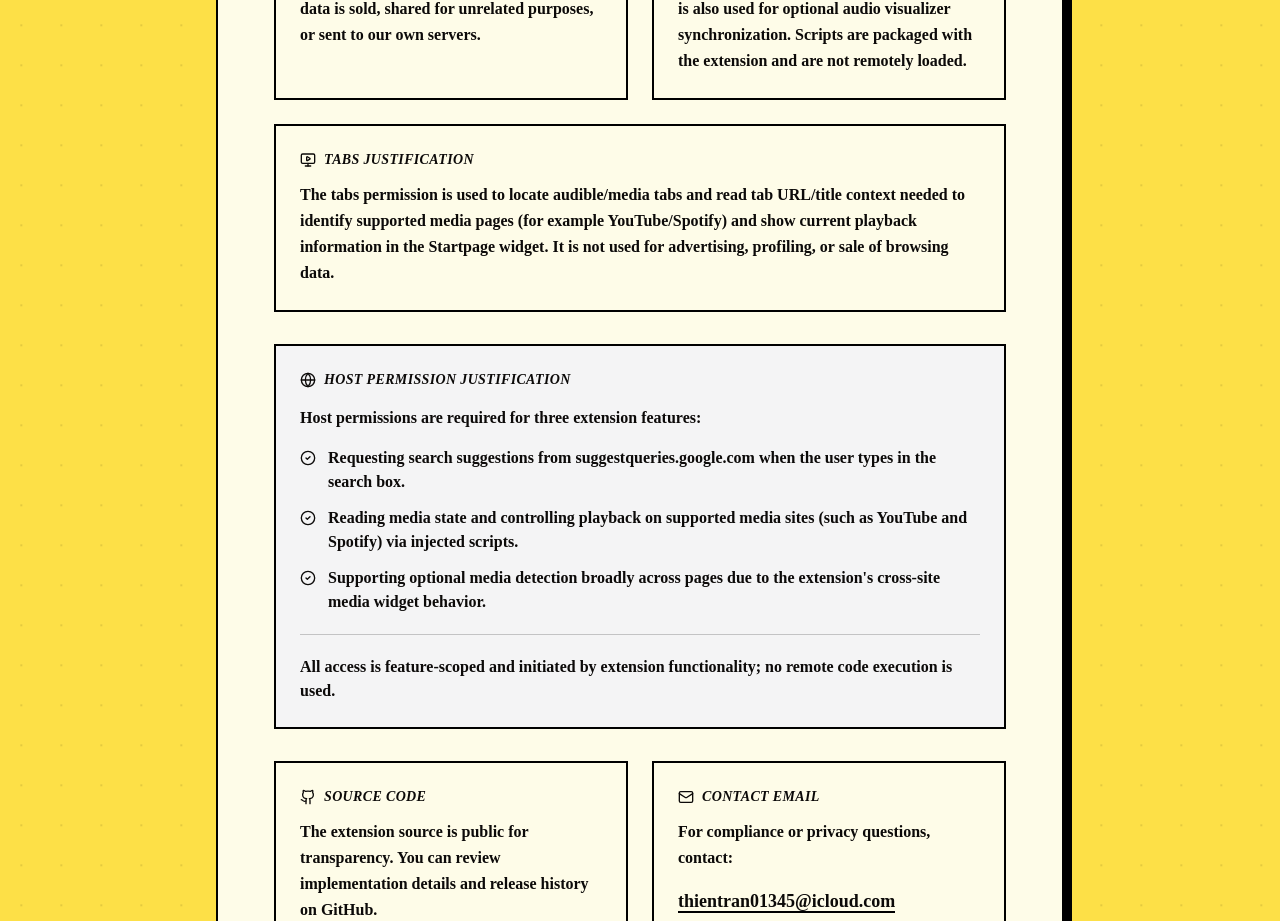
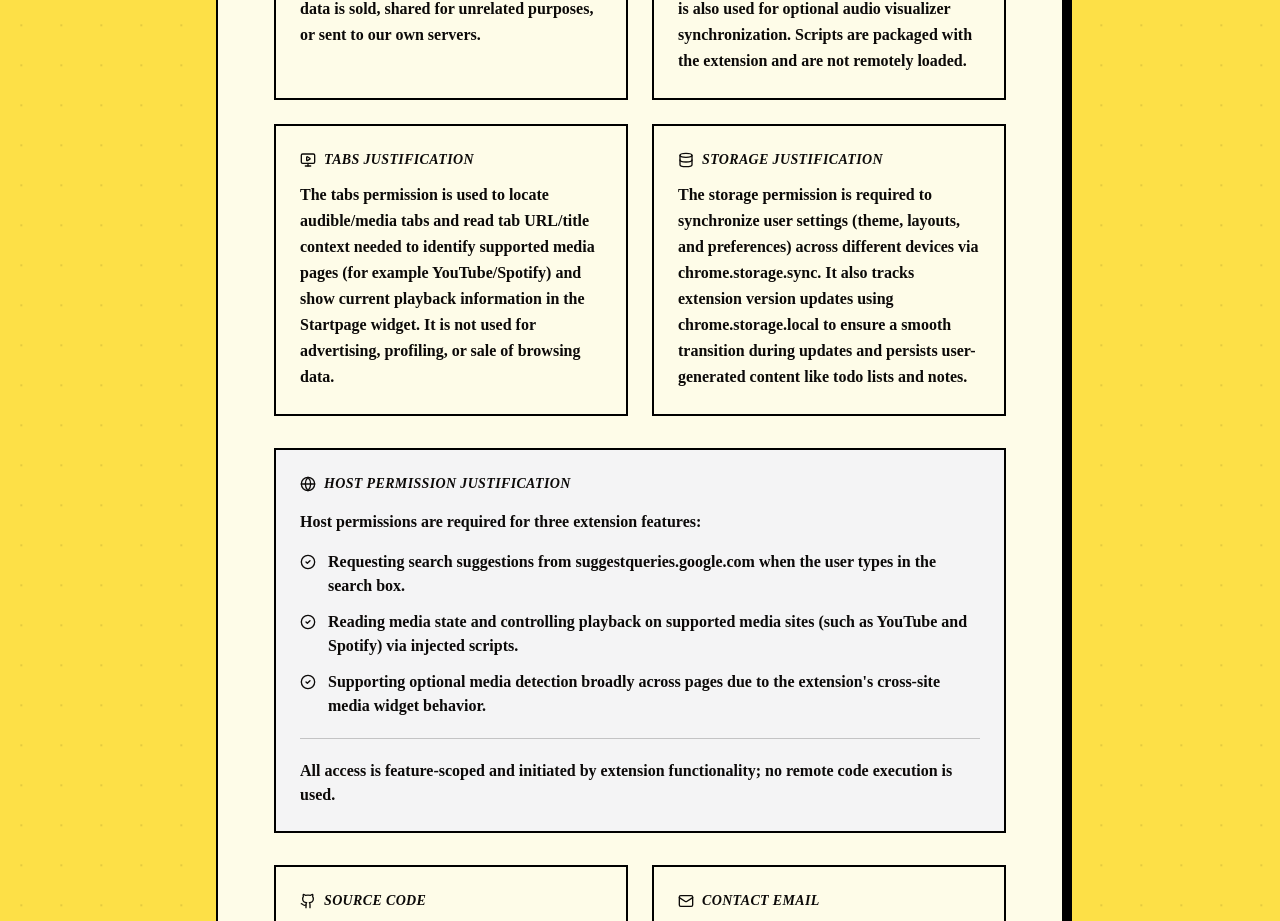
Before and after one commit to ChickenSoup269/privacy_extension_bookmark_2.0, a Next.js app: page /privacy/zero-startpage-newtab-replacement in a window 1280 px wide. Shown: the part 1236-2157 px from the top of the page. Built offline with nearby package versions, Linux system fonts and the light colour scheme; a web font is replaced by a local one.

Commit message:
feat: add storage justification section to Zero Startpage and update localization for English and Vietnamese

```diff
--- a/app/privacy/zero-startpage-newtab-replacement/page.tsx
+++ b/app/privacy/zero-startpage-newtab-replacement/page.tsx
@@ -8,6 +8,7 @@ import {
   Bookmark,
   Code2,
   MonitorPlay,
+  Database,
   Globe,
   CheckCircle2,
   Github,
@@ -94,13 +95,23 @@ export default function ZeroStartpagePrivacyPage() {
                   </p>
                 </article>
 
-                <article className="border-2 border-black dark:border-white p-6 md:col-span-2">
+                <article className="border-2 border-black dark:border-white p-6">
                   <h3 className="font-black uppercase text-sm mb-3 tracking-wide flex items-center gap-2">
                     <MonitorPlay className="w-4 h-4" />
                     {t("startpage_privacy.tabs_title")}
                   </h3>
                   <p className="font-bold leading-relaxed">
                     {t("startpage_privacy.tabs_desc")}
+                  </p>
+                </article>
+
+                <article className="border-2 border-black dark:border-white p-6">
+                  <h3 className="font-black uppercase text-sm mb-3 tracking-wide flex items-center gap-2">
+                    <Database className="w-4 h-4" />
+                    {t("startpage_privacy.storage_title")}
+                  </h3>
+                  <p className="font-bold leading-relaxed">
+                    {t("startpage_privacy.storage_desc")}
                   </p>
                 </article>
               </div>
--- a/locales/en.json
+++ b/locales/en.json
@@ -92,6 +92,8 @@
     "scripting_desc": "The scripting permission is used to execute short in-page scripts in the currently detected media tab to read playback metadata (title, artist, duration, paused state) and to perform user-requested media controls (play/pause/next/previous/seek). It is also used for optional audio visualizer synchronization. Scripts are packaged with the extension and are not remotely loaded.",
     "tabs_title": "tabs justification",
     "tabs_desc": "The tabs permission is used to locate audible/media tabs and read tab URL/title context needed to identify supported media pages (for example YouTube/Spotify) and show current playback information in the Startpage widget. It is not used for advertising, profiling, or sale of browsing data.",
+    "storage_title": "storage justification",
+    "storage_desc": "The storage permission is required to synchronize user settings (theme, layouts, and preferences) across different devices via chrome.storage.sync. It also tracks extension version updates using chrome.storage.local to ensure a smooth transition during updates and persists user-generated content like todo lists and notes.",
     "host_title": "Host permission justification",
     "host_intro": "Host permissions are required for three extension features:",
     "host_item1": "Requesting search suggestions from suggestqueries.google.com when the user types in the search box.",
--- a/locales/vi.json
+++ b/locales/vi.json
@@ -94,6 +94,8 @@
     "scripting_desc": "Quyền scripting được dùng để chạy các script ngắn ngay trên trang trong tab media đang được phát hiện nhằm đọc metadata phát lại (tiêu đề, nghệ sĩ, thời lượng, trạng thái tạm dừng) và thực hiện các điều khiển media do người dùng yêu cầu (phát/tạm dừng/tiếp theo/trước đó/tua). Quyền này cũng được dùng cho đồng bộ audio visualizer tùy chọn. Script được đóng gói sẵn trong tiện ích và không tải từ xa.",
     "tabs_title": "Giải thích quyền tabs",
     "tabs_desc": "Quyền tabs được dùng để tìm các tab có âm thanh/media và đọc ngữ cảnh URL/tiêu đề tab cần thiết nhằm nhận diện các trang media được hỗ trợ (ví dụ YouTube/Spotify), đồng thời hiển thị thông tin phát hiện tại trong widget Startpage. Quyền này không được dùng cho quảng cáo, lập hồ sơ người dùng hoặc bán dữ liệu duyệt web.",
+    "storage_title": "Giải thích quyền storage",
+    "storage_desc": "Quyền storage là cần thiết để đồng bộ hóa các cài đặt của người dùng (chủ đề, bố cục và tùy chỉnh) trên các thiết bị khác nhau thông qua chrome.storage.sync. Ngoài ra, nó còn giúp theo dõi các bản cập nhật phiên bản của tiện ích bằng chrome.storage.local để đảm bảo quá trình cập nhật diễn ra suôn sẻ và lưu trữ bền vững các nội dung người dùng tạo ra như danh sách công việc và ghi chú.",
     "host_title": "Giải thích host permissions",
     "host_intro": "Host permissions là cần thiết cho 3 tính năng của tiện ích:",
     "host_item1": "Gửi yêu cầu gợi ý tìm kiếm từ suggestqueries.google.com khi người dùng nhập vào ô tìm kiếm.",
```
